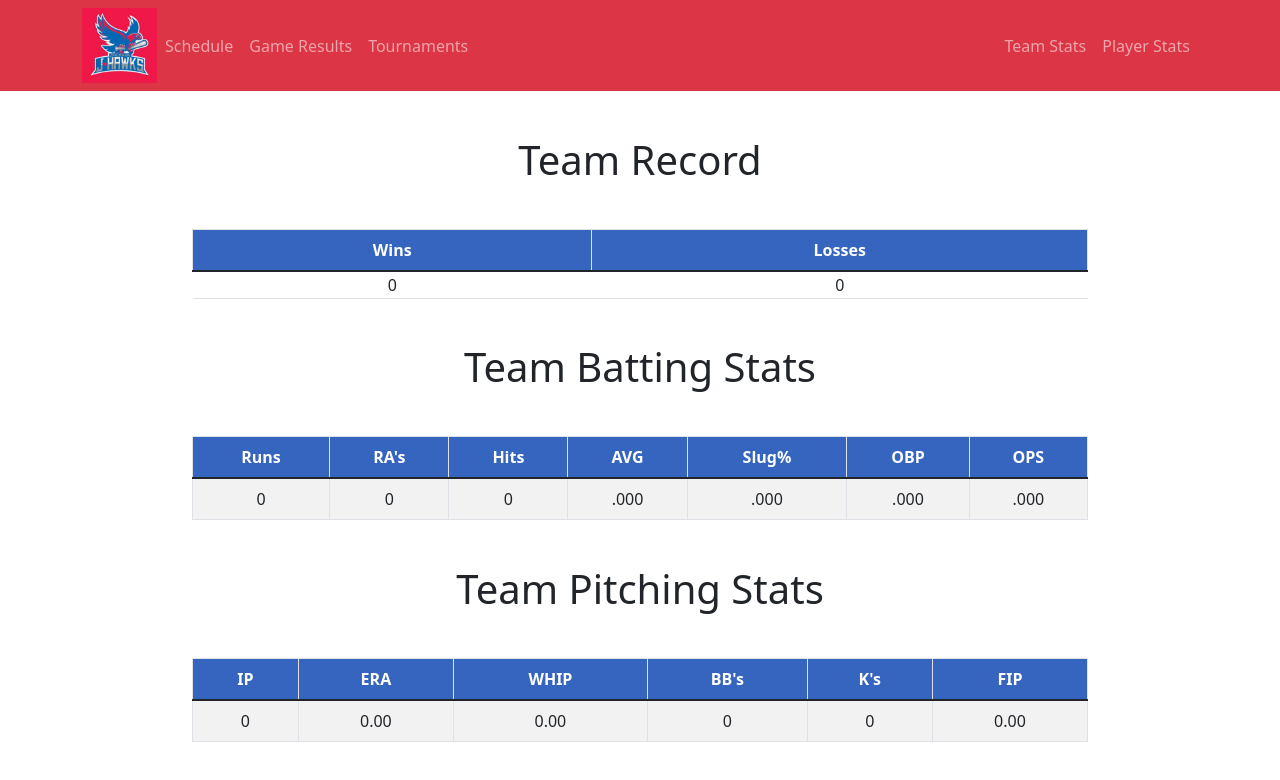
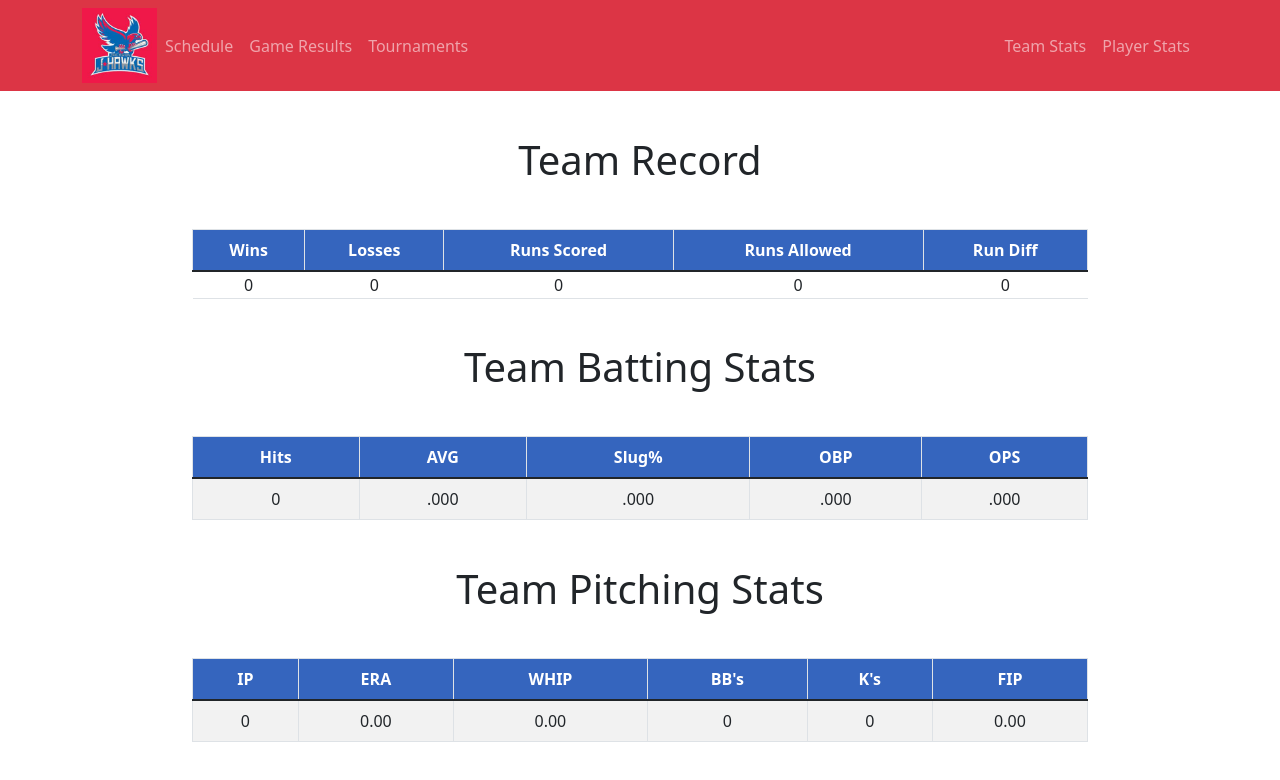
Before and after one commit to stevenpfaff/JHawk_Statsheet, a React (Create React App) app: page /Team in a window 1280 px wide. Shown: the top 780 px of the page. Built offline with nearby package versions, Linux system fonts and the light colour scheme.

Commit message:
added run differential column

```diff
--- a/src/components/Team/Team.js
+++ b/src/components/Team/Team.js
@@ -11,9 +11,15 @@ function Team() {
                     <tr>
                         <th>Wins</th>
                         <th>Losses</th>
+                        <th>Runs Scored</th>
+                        <th>Runs Allowed</th>
+                        <th>Run Diff</th>
                     </tr>
                 </thead>
                 <tbody>
+                    <td>0</td>
+                    <td>0</td>
+                    <td>0</td>
                     <td>0</td>
                     <td>0</td>
                 </tbody>
@@ -22,8 +28,6 @@ function Team() {
             <Table striped bordered hover>
                 <thead>
                     <tr>
-                        <th>Runs</th>
-                        <th>RA's</th>
                         <th>Hits</th>
                         <th>AVG</th>
                         <th>Slug%</th>
@@ -33,8 +37,6 @@ function Team() {
                 </thead>
                 <tbody>
                     <tr>
-                        <td>0</td>
-                        <td>0</td>
                         <td>0</td>
                         <td>.000</td>
                         <td>.000</td>
```
